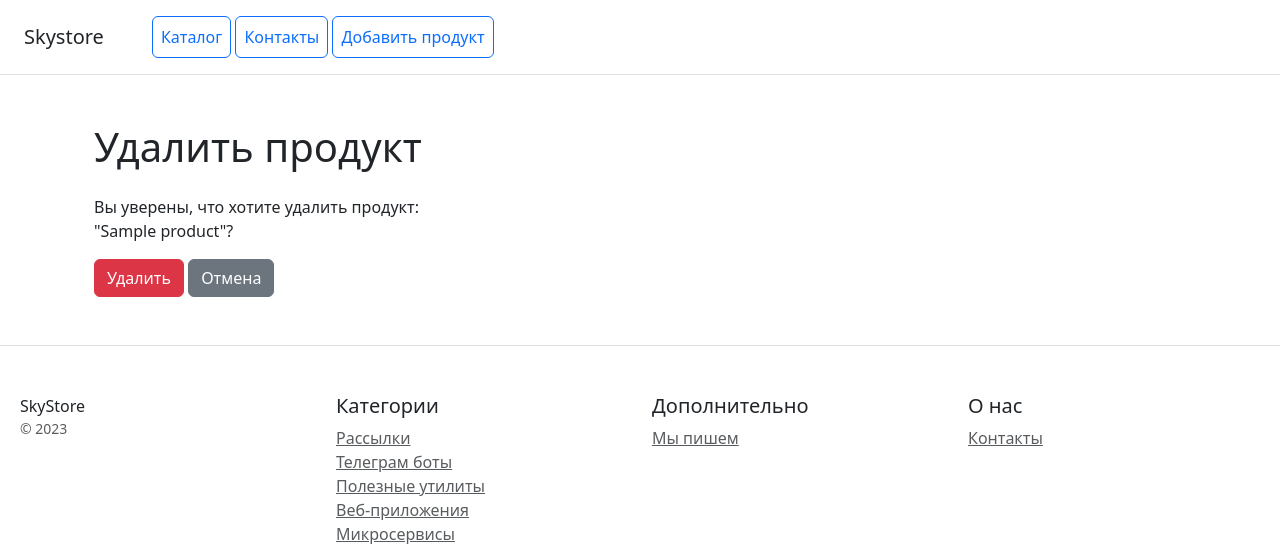
After one commit to Apovikalov/ProjectDjango, a Django app: page /catalog/product_delete/1/ in a window 1280 px wide. The commit adds this page. Shown: the top 544 px of the page. Run offline with Django 5.2, Linux system fonts and the light colour scheme; tables that the repository leaves empty hold one stand-in row (values such as "Sample post"); parts of the project's set-up code (start-up, migrations or seed data) failed here and were passed over; some libraries are stand-ins or nearby versions.

Commit message:
Изменение и удаление

```diff
--- a/myproject/catalog/templates/catalog/home.html
+++ b/myproject/catalog/templates/catalog/home.html
@@ -48,6 +48,8 @@
                               </div>
                               <div class="mb-3">
                                   <button type="submit" class="btn btn-outline-primary w-100">Купить</button>
+                                  <a href="/catalog/product_edit/{{product.id}}/" class="btn btn-primary">Изменить</a>
+                                  <a href="/catalog/product_delete/{{product.id}}/" class="btn btn-primary">Удалить</a>
                               </div>
                           </form>
                         </div>
--- /dev/null
+++ b/myproject/catalog/templates/catalog/product_delete.html
@@ -0,0 +1,13 @@
+{% extends 'catalog/base.html' %}
+
+{% block content %}
+<div class="container mt-5">
+        <h1 class="mb-4">Удалить продукт </h1>
+        <p>Вы уверены, что хотите удалить продукт: <br> "{{ object.name }}"?</p>
+        <form method="post">
+            {% csrf_token %}
+            <button type="submit" class="btn btn-danger">Удалить</button>
+            <a href="{% url 'home' %}" class="btn btn-secondary">Отмена</a>
+        </form>
+    </div>
+{% endblock %}
--- a/myproject/catalog/urls.py
+++ b/myproject/catalog/urls.py
@@ -1,11 +1,14 @@
 # catalog/urls.py
 from django.urls import path
-from .views import BaseView, ContactsView, HomeView, ProductDetailView, ProductFormView
+from .views import (BaseView, ContactsView, HomeView,
+                    ProductDeleteView, ProductDetailView, ProductFormView, ProductUpdateView)
 
 urlpatterns = [
     path('base/', BaseView.as_view(), name='base'),
     path('home/', HomeView.as_view(), name='home'),
     path('contacts/', ContactsView.as_view(), name='contacts'),
     path('product_form/', ProductFormView.as_view(), name='product_form'),
-    path('product_detail/<int:pk>/', ProductDetailView.as_view(), name='product_detail')
+    path('product_detail/<int:pk>/', ProductDetailView.as_view(), name='product_detail'),
+    path('product_edit/<int:pk>/', ProductUpdateView.as_view(), name='product_edit'),
+    path('product_delete/<int:pk>/', ProductDeleteView.as_view(), name='product_delete')
 ]
--- a/myproject/catalog/views.py
+++ b/myproject/catalog/views.py
@@ -1,6 +1,6 @@
 # catalog/views.py
 from django.urls import reverse_lazy
-from django.views.generic import CreateView, DetailView, ListView, TemplateView
+from django.views.generic import CreateView, DeleteView, DetailView, ListView, TemplateView, UpdateView
 # from django.shortcuts import render, get_object_or_404
 
 from catalog.models import Product
@@ -34,6 +34,19 @@ class ProductFormView(CreateView):
     success_url = reverse_lazy('home')
 
 
+class ProductUpdateView(UpdateView):
+    model = Product
+    fields = ['name', 'description', 'category', 'price', 'created_at', 'last_changed_at']
+    template_name = "catalog/product_edit.html"
+    success_url = reverse_lazy('home')
+
+
+class ProductDeleteView(DeleteView):
+    model = Product
+    template_name = "catalog/product_delete.html"
+    success_url = reverse_lazy('home')
+
+
 # def base(request):
 #     return render(request, 'catalog/base.html')
 
```
Also changed, not shown: myproject/catalog/templates/catalog/product_edit.html (added, +13 -0 lines).
